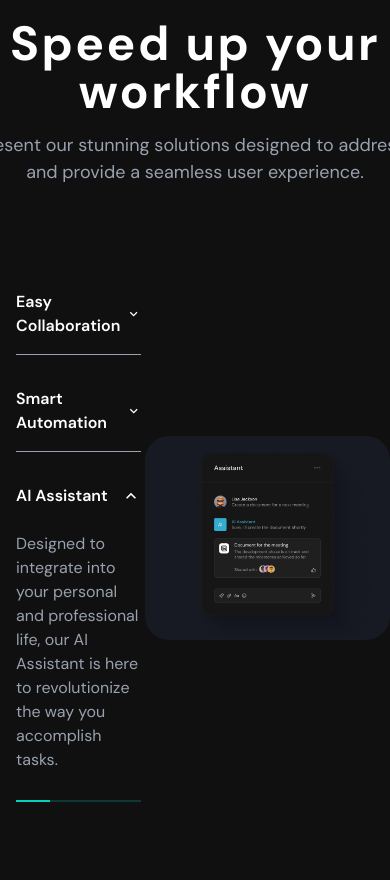
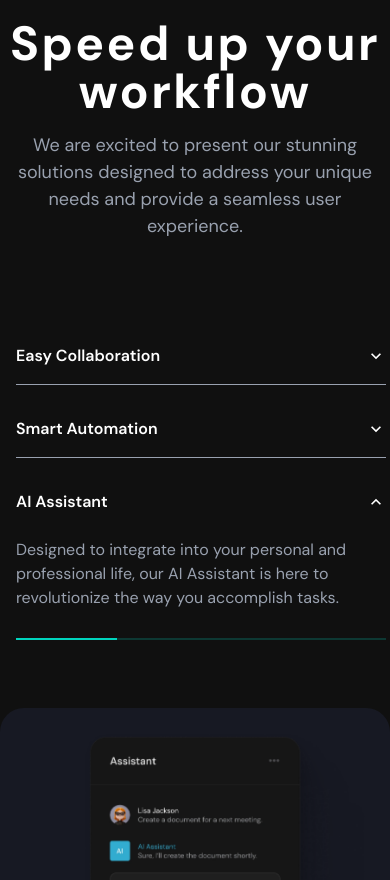
Before and after one commit to azmaeenmahtab/Prestige, a React (Vite) app: page / in a window 390 px wide. Shown: the part 11120-12000 px from the top of the page. Built offline with nearby package versions, Linux system fonts and the light colour scheme.

Commit message:
speed content responsive till md device

```diff
--- a/src/components/speedFeature.jsx
+++ b/src/components/speedFeature.jsx
@@ -67,14 +67,14 @@ const SpeedFeature = () => {
         <h3 className="text-5xl font-bold mb-4 tracking-wider text-white">
           Speed up your workflow
         </h3>
-        <p className="text-gray-400 text-[18px] w-[750px]">
+        <p className="text-gray-400 text-[18px] max-w-[750px]">
           We are excited to present our stunning solutions designed to address your
           unique needs and provide a seamless user experience.
         </p>
       </div>
 
       {/* animation part main container */}
-      <div className="max-w-[1100px] min-h-[499px] relative mx-auto flex justify-between items-center">
+      <div className="max-w-[1100px] min-h-[499px] relative mx-auto flex justify-between items-center speedContent1050px">
         {/* text container */}
         <div className="max-w-[410px] pl-3">
           {items.map((item, index) => (
--- a/src/index.css
+++ b/src/index.css
@@ -119,3 +119,14 @@ body {
 
 
 }
+
+@media (max-width: 1050px) {
+
+  .speedContent1050px {
+
+    display: flex;
+    flex-direction: column;
+    justify-content: center;
+    gap: 60px;
+  }
+}
```
